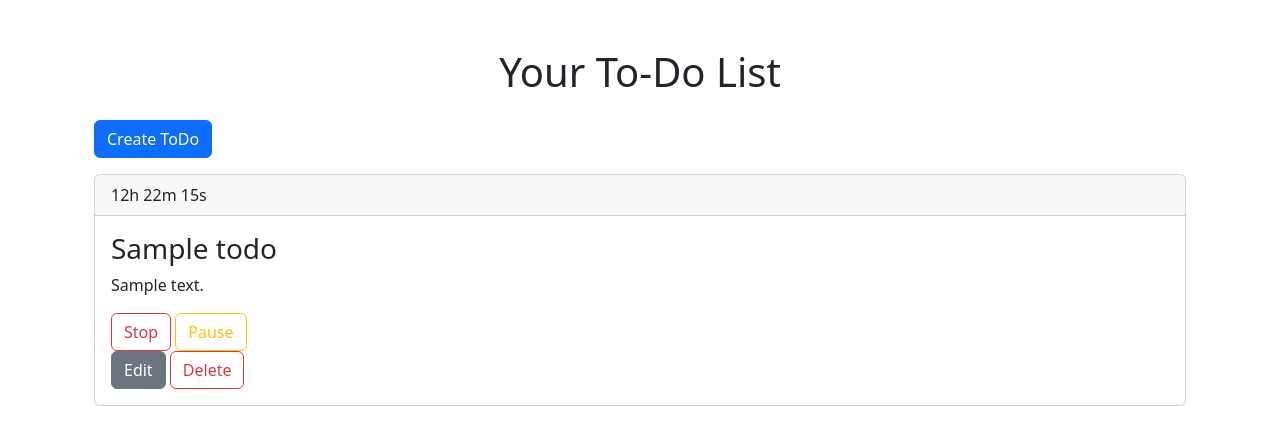
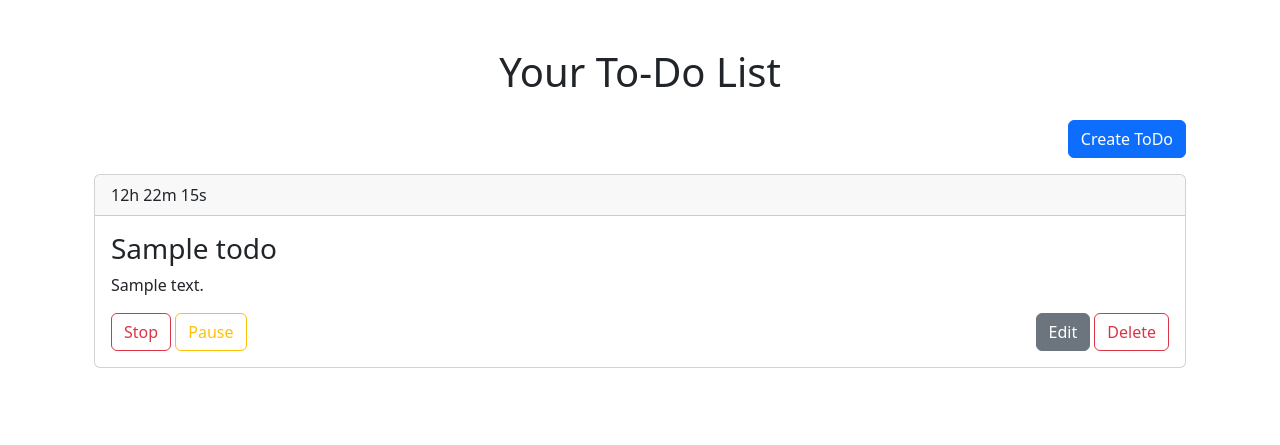
Before and after one commit to afrozetk/To-do-App, a Django app: page /dashboard/ in a window 1280 px wide. Shown: the part 49-494 px from the top of the page. Run offline with Django 5.2, Linux system fonts and the light colour scheme; tables that the repository leaves empty hold one stand-in row (values such as "Sample post").

Commit message:
Dashboard UI improvments

```diff
--- a/todo_app/templates/dashboard.html
+++ b/todo_app/templates/dashboard.html
@@ -3,19 +3,14 @@
 {% block content %}
 <div class="container mt-5">
     <h1 class="text-center mb-4">Your To-Do List</h1>
-    {% if todos %} <!-- Show create button if the list is NOT empty -->
-        <a href="{% url 'create' %}" class="btn btn-primary mb-3 ">Create ToDo</a>
-    {% endif %}
+    <div class="d-flex justify-content-end">
+        <a href="{% url 'create' %}" class="btn btn-primary mb-3">Create ToDo</a>
+    </div>
 
     {% for todo in todos %}
         {% include "todo-card.html" %}
     {% empty %}
-        <div class="card-body">
-            <h5 class="card-title text-center mb-2">No ToDo items found</h5>
-            <p class="card-text">
-                <a href="{% url 'create' %}" class="btn btn-primary btn-sm">Create ToDo</a>
-            </p>
-        </div>
+        <h5 class="text-center mb-2">No ToDo items found</h5>
     {% endfor %}
 </div>
 {% endblock %}
--- a/todo_app/templates/todo-card.html
+++ b/todo_app/templates/todo-card.html
@@ -1,4 +1,4 @@
-<div class="card">
+<div class="card mb-3">
     <div class="card-header">
         {% if todo.state == "A" %}
             <span class="card-text" id="todo-elapsed-{{todo.id}}"></span>
@@ -14,6 +14,9 @@
     <div class="card-body">
         <h3 class="card-title">{{todo.title}}</h3>
         <p class="card-text">{{todo.description}}</p>
+
+        <div class="containier">
+            <div class="row justify-content-between">
                 <form action="{% url 'todo_setstate' todo.id %}" method="POST" class="col-auto me-auto">
                     {% csrf_token %}
 
@@ -26,6 +29,7 @@
                         <button type="submit" name="state" value="P" class="btn btn-outline-warning">Pause</button>
                     {% endif %}
                 </form>
+                <div class="col-auto">
                     <a href="{% url 'edit' todo.id %}" class="btn btn-secondary">Edit</a>
                     <button type="button"
                         class="btn btn-outline-danger"
@@ -33,10 +37,13 @@
                         data-bs-target="#todo-delete-modal-{{todo.id}}">
                         Delete
                     </button>
+                </div>
+            </div>
+        </div>
     </div>
 </div>
 
-<!-- Modal modified from bootstrap documentation example: https://getbootstrap.com/docs/5.3/components/modal/#live-demo -->
+{% comment %} Modal modified from bootstrap documentation example: https://getbootstrap.com/docs/5.3/components/modal/#live-demo {% endcomment %}
 <div class="modal fade" id="todo-delete-modal-{{todo.id}}" tabindex="-1" aria-labelledby="todoDeleteModal" aria-hidden="true">
     <div class="modal-dialog">
         <div class="modal-content">
```
